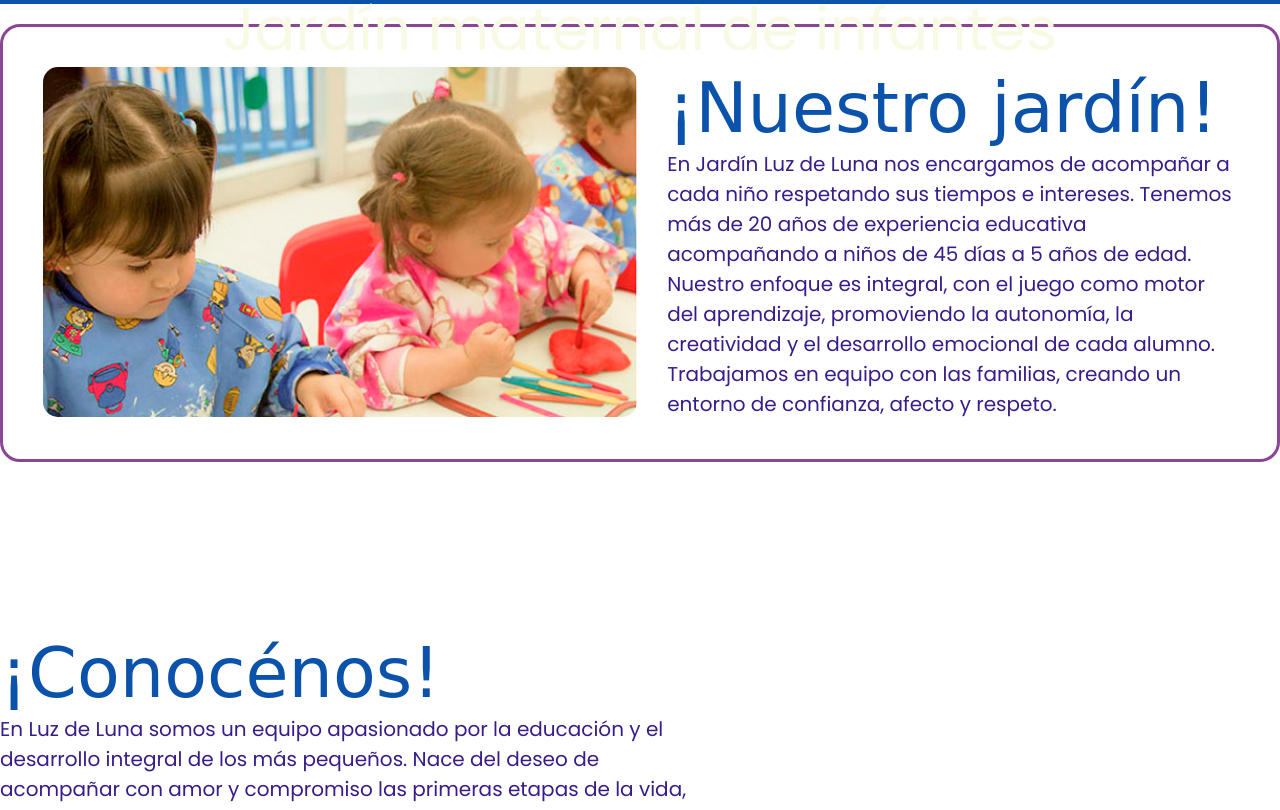
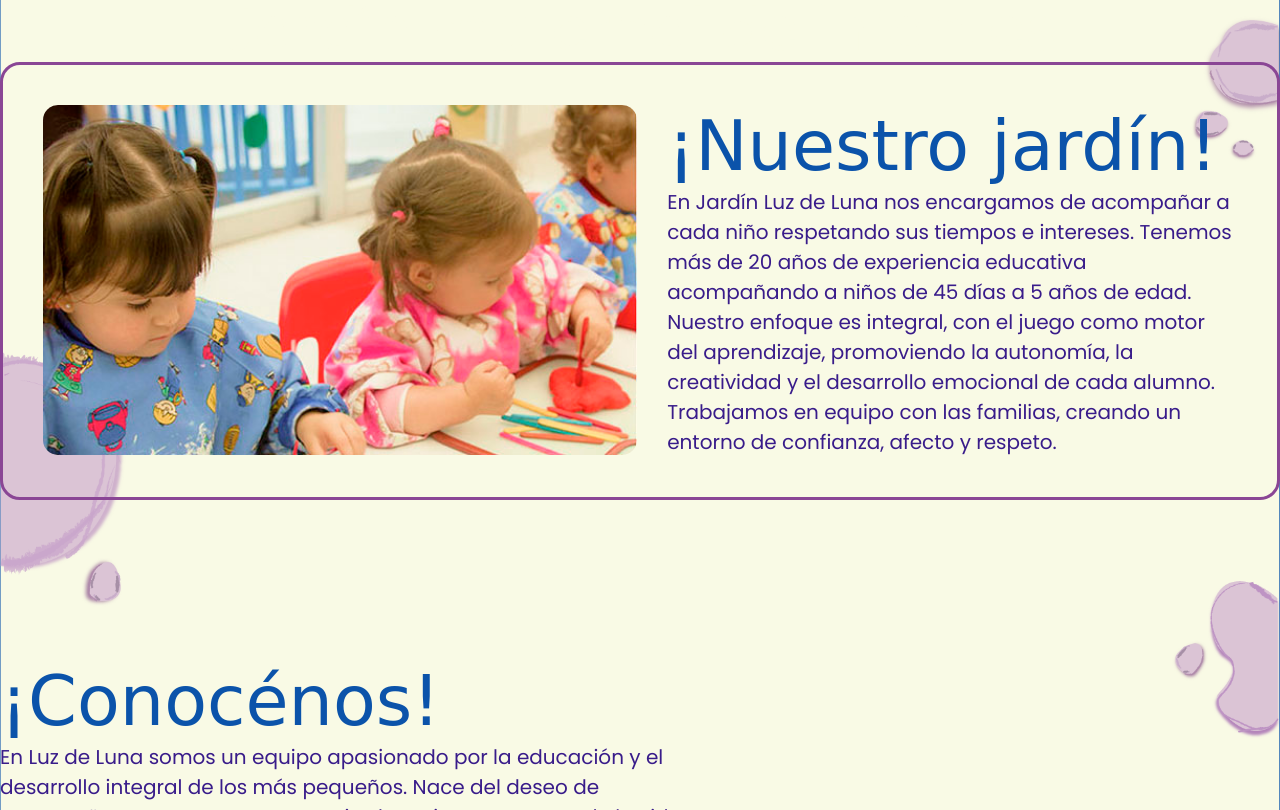
Before and after one commit to Compu3Unla/luz-de-luna-jardin-2025-1, a plain HTML site: page index.html in a window 1280 px wide. Shown: the part 910-1720 px from the top of the page. Drawn offline with Linux system fonts and the light colour scheme; a web font is replaced by a local one.

Commit message:
subo index

```diff
--- a/estilos.css
+++ b/estilos.css
@@ -69,6 +69,7 @@ header {
   padding: 0;
   justify-content: center;
 }
+
 /*cierro header*/
 /*abro main*/
 #presentación {
@@ -76,7 +77,7 @@ header {
   flex-direction: column;
   align-items: center;
   padding-top: 60px;
-height: 100vh;
+height: 86vh;
 }
 
 h1 {
@@ -134,18 +135,14 @@ img {
 padding: 40px ;
   max-width: 1300px;
   margin: 0 auto;
-  margin-bottom: 90px;
+  margin-bottom: 80px;
+  margin-top: 150px;
 }
 
 .texto-jardin {
   max-width: 640px;
 }
 
-
-.main-index {
- background-color: #0B53AA;
-  height: 840px;
-}
 
 .docente {
   display: flex;
@@ -160,6 +157,7 @@ padding: 40px ;
   max-width: 1380px;
   margin: 0 auto;
   padding-top: 80px;
+  padding-bottom: 90px;
 }
 
 .intro-docentes {
@@ -173,7 +171,33 @@ padding: 40px ;
   justify-content: center;
 }
 
+.fondo-amarillo {
+  position: absolute;
+  z-index: -1;
+}
+
+.fondo-amarillo img {
+  width: 100%;
+  height: auto;
+  display: block;
+  border-radius: 0%;
+}
+
+.main-index {
+  background-color: #0B53AA;
+  position: relative;
+  z-index: 0;
+    padding-bottom: 150px;
+}
+
 /* cierro main*/
+/* abro footer*/
+.footer {
+  height: 150px;
+  background-color: #0B53AA;
+  margin: 0 auto;
+}
+/* cierro footer*/
 /*cierro index.html*/
 
 .nav-button {
--- a/index.html
+++ b/index.html
@@ -29,11 +29,18 @@
 
 <main class="main-index">
 
+
   <section id="presentación">
-    <img src="img/logo-luz-de-luna-index.png" alt="logo-de-luz-de-luna" width="291" height="248">
+    <img src="img/logo-luz-de-luna-index.png" alt="logo-de-luz-de-luna">
     <h1>Luz de Luna</h1>
     <h4>Jardín maternal de infantes</h4>
   </section>
+
+
+<section class="fondo-amarillo">
+  <img src="img/background-amarillo-index.png" alt="Fondodecorativo">
+</section>
+
 
 <section class="jardin-section">
   <img src="img/nuestro-jardin.jpg" alt="nenes pintando" width="595" height="350">
@@ -90,10 +97,10 @@
     </div>
   </article>
 </section>
-
-
-
 </main>
+<footer class="footer">
+  <!-- contenido del footer -->
+</footer>
 
 </body>
 </html>
```
Also changed, not shown: img/background-amarillo-index.png (added).
